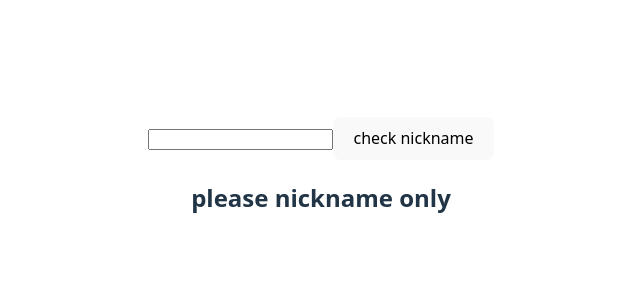
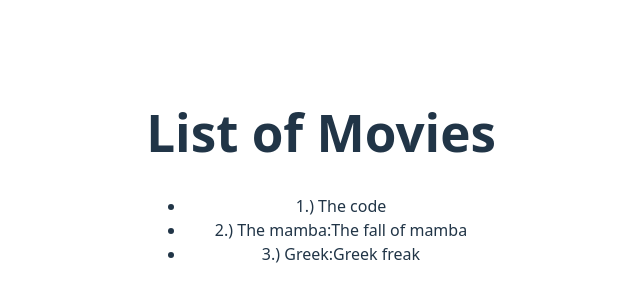
Before and after one commit to Liebe3/3months, a React (Vite) app: page / in a window 1280 px wide. Shown: the part 224-524 px from the top of the page, without its empty margins (319-959 px from the left). Built offline with nearby package versions, Linux system fonts and the light colour scheme.

Commit message:
done with lists and key

```diff
--- a/src/App.jsx
+++ b/src/App.jsx
@@ -1,10 +1,12 @@
 import "./App.css";
 import UserName from "./components/UserName.jsx";
+import List from "./components/List.jsx";
 
 function App() {
   return (
     <>
-      <UserName />
+      {/* <UserName /> */}
+      <List />
     </>
   );
 }
--- /dev/null
+++ b/src/components/List.jsx
@@ -0,0 +1,26 @@
+import React from "react";
+
+const List = () => {
+  const movies = [
+    { id: 1, title: "The code", descriptiton: "The last piece of code" },
+    { id: 2, title: "The mamba:", description: "The fall of mamba" },
+    { id: 3, title: "Greek:", description: "Greek freak" },
+  ];
+
+  return (
+    <div>
+      <h1>List of Movies</h1>
+      <ul>
+        {movies.map((movie, index) => (
+          <li key={index}>
+            {`${movie.id}.) `}
+            {movie.title}
+            {movie.description}
+          </li>
+        ))}
+      </ul>
+    </div>
+  );
+};
+
+export default List;
```
